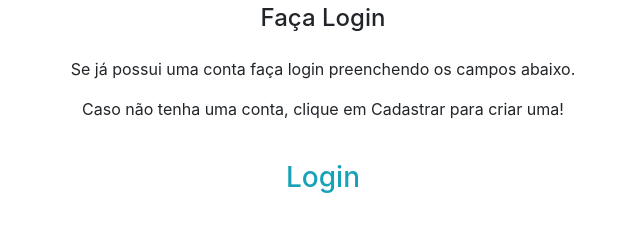
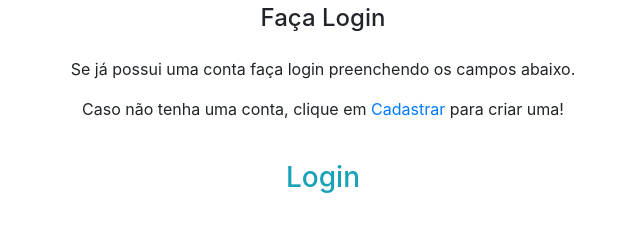
Before and after one commit to GuilhermeAlvs/SafeWeb, a PHP site: page /php/login/login.php in a window 1280 px wide. Shown: the part 56-283 px from the top of the page, without its empty margins (317-957 px from the left). Run offline with PHP 8.4, Linux system fonts and the light colour scheme; some libraries are stand-ins or nearby versions.

Commit message:
Update login.php

```diff
--- a/php/login/login.php
+++ b/php/login/login.php
@@ -46,7 +46,7 @@
 
     <h4 class="card-title text-center mb-4 mt-1">Faça Login</h4>
     <p class="text-center">Se já possui uma conta faça login preenchendo os campos abaixo.</p>
-    <p class="text-center">Caso não tenha uma conta, clique em Cadastrar para criar uma!</p>
+    <p class="text-center">Caso não tenha uma conta, clique em <a href="../cadastrar/cadastro.php"> Cadastrar</a> para criar uma!</p>
 
     <div id="login-row" class="row justify-content-center align-items-center">
         <div id="login-column" class="col-md-8>
```
